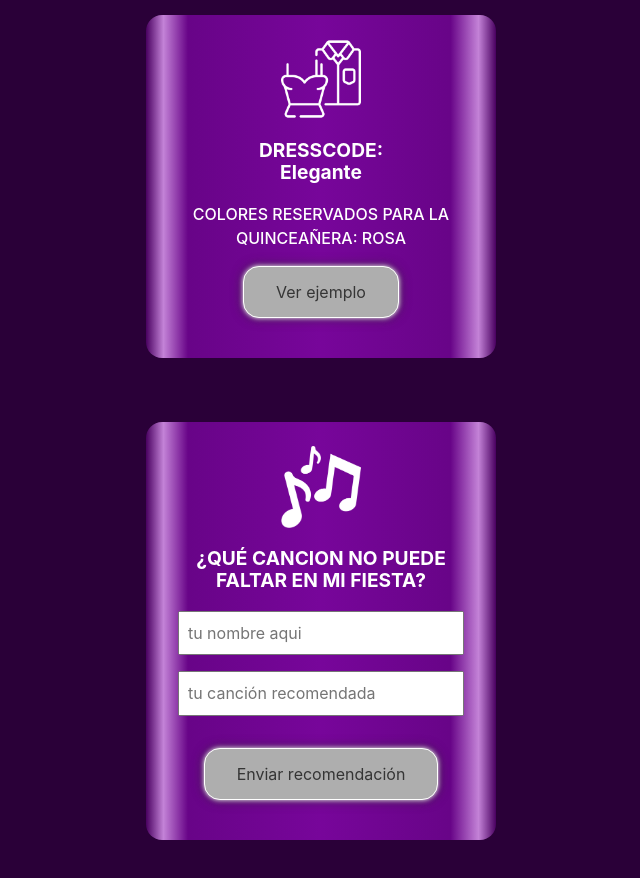
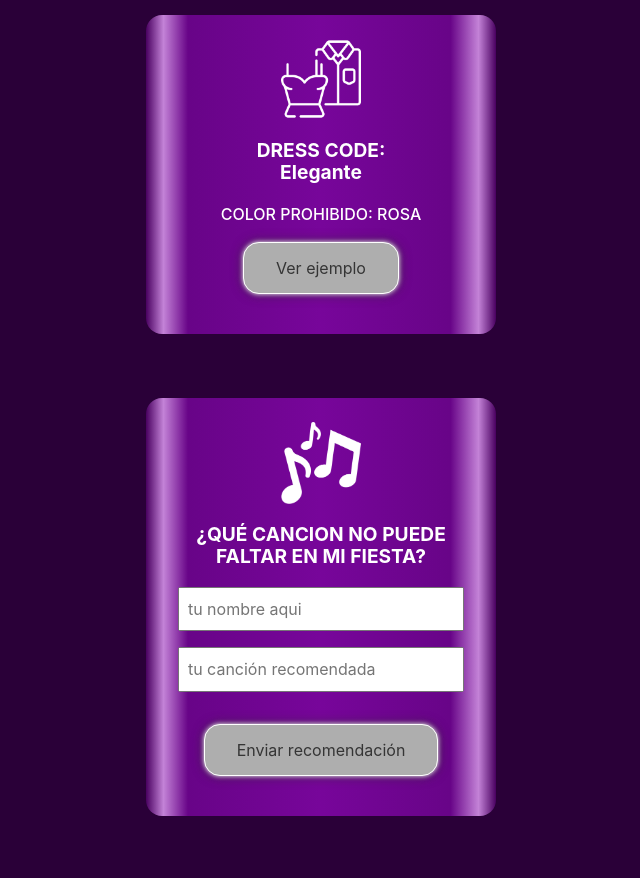
Before and after one commit to lunofest/15Josefina080127, a plain HTML site: page index.html in a window 1280 px wide. Shown: the part 2100-2978 px from the top of the page, without its empty margins (319-959 px from the left). Drawn offline with nearby package versions, Linux system fonts and the light colour scheme.

Commit message:
Update dress code text and prohibited color

```diff
--- a/index.html
+++ b/index.html
@@ -407,8 +407,8 @@
         <section class="contenedor dresscode">
 
             <img class="contenedor__icon" src="assets/imagenes/iconos/drescode.webp" alt="">
-            <h3 class="contenedor__title">DRESSCODE: <br>Elegante</h3>
-            <h5 class="contenedor__direccion">COLORES RESERVADOS PARA LA QUINCEAÑERA: ROSA</h5>
+            <h3 class="contenedor__title">DRESS CODE: <br>Elegante</h3>
+            <h5 class="contenedor__direccion">COLOR PROHIBIDO: ROSA</h5>
 
             <!-- <div class="contenedor__colores">
                 <div class="contenedores__item"></div>
```
